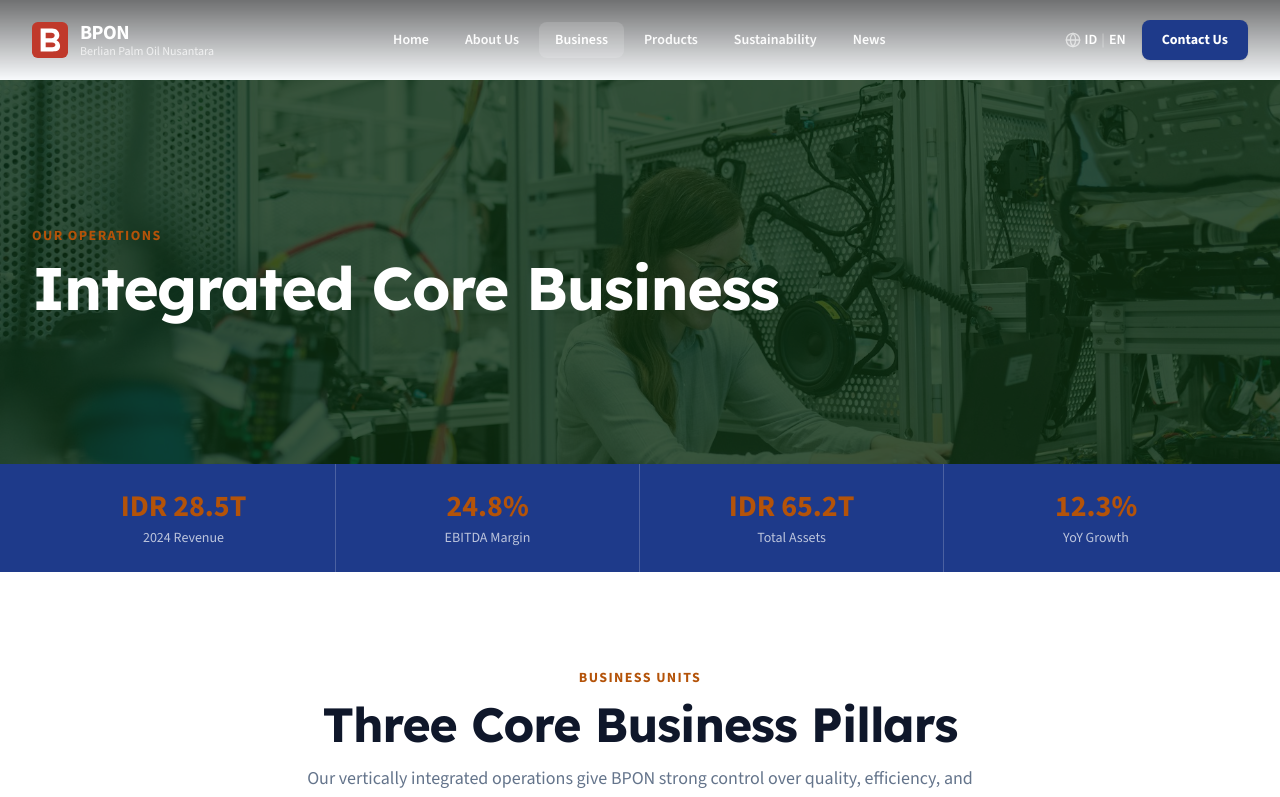
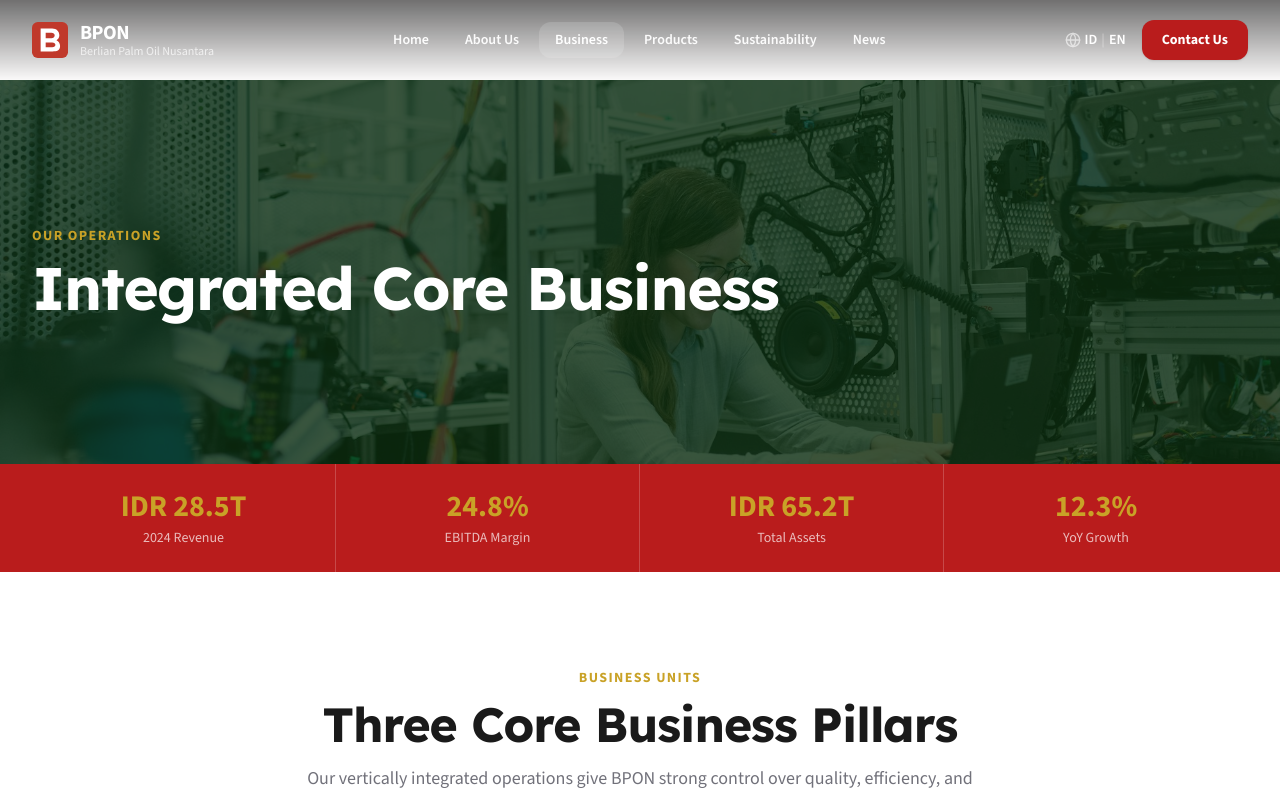
Before and after one commit to Yudbay1809/BPON, a Next.js app: page /en/business in a window 1280 px wide. Shown: the top 797 px of the page. Built offline with nearby package versions, Linux system fonts and the light colour scheme.

Commit message:
style: revert colors to brand red and gold

```diff
--- a/src/app/globals.css
+++ b/src/app/globals.css
@@ -50,47 +50,47 @@
 }
 
 :root {
-  --background: #F8FAFC;
-  --foreground: #0F172A;
+  --background: #FAF9F9;
+  --foreground: #1A1A1A;
   --card: #FFFFFF;
-  --card-foreground: #0F172A;
+  --card-foreground: #1A1A1A;
   --popover: #FFFFFF;
-  --popover-foreground: #0F172A;
-  /* Design System Tokens */
-  --primary: #1E3A8A;
+  --popover-foreground: #1A1A1A;
+  /* BPON Brand Colors */
+  --primary: #B91C1C;
   --primary-foreground: #FFFFFF;
-  --secondary: #1E40AF;
+  --secondary: #991B1B;
   --secondary-foreground: #FFFFFF;
-  --muted: #F1F5F9;
-  --muted-foreground: #64748B;
-  --accent: #B45309;
+  --muted: #F4F4F5;
+  --muted-foreground: #71717A;
+  --accent: #C9A227;
   --accent-foreground: #FFFFFF;
-  --destructive: #EF4444;
-  --border: #E2E8F0;
-  --input: #E2E8F0;
-  --ring: #1E3A8A;
-  --radius: 0.5rem;
+  --destructive: #DC2626;
+  --border: #E4E4E7;
+  --input: #E4E4E7;
+  --ring: #B91C1C;
+  --radius: 0.75rem;
 }
 
 .dark {
-  --background: #0F172A;
-  --foreground: #F8FAFC;
-  --card: #1E293B;
-  --card-foreground: #F8FAFC;
-  --popover: #1E293B;
-  --popover-foreground: #F8FAFC;
-  --primary: #3B82F6;
+  --background: #0C0505;
+  --foreground: #FAF9F9;
+  --card: #1A0A0A;
+  --card-foreground: #FAF9F9;
+  --popover: #1A0A0A;
+  --popover-foreground: #FAF9F9;
+  --primary: #DC2626;
   --primary-foreground: #FFFFFF;
-  --secondary: #1E40AF;
+  --secondary: #B91C1C;
   --secondary-foreground: #FFFFFF;
-  --muted: #1E293B;
-  --muted-foreground: #94A3B8;
-  --accent: #D97706;
+  --muted: #2C1111;
+  --muted-foreground: #A1A1AA;
+  --accent: #C9A227;
   --accent-foreground: #FFFFFF;
   --destructive: #EF4444;
   --border: rgba(255,255,255,0.1);
   --input: rgba(255,255,255,0.1);
-  --ring: #3B82F6;
+  --ring: #DC2626;
 }
 
 @layer base {
```
